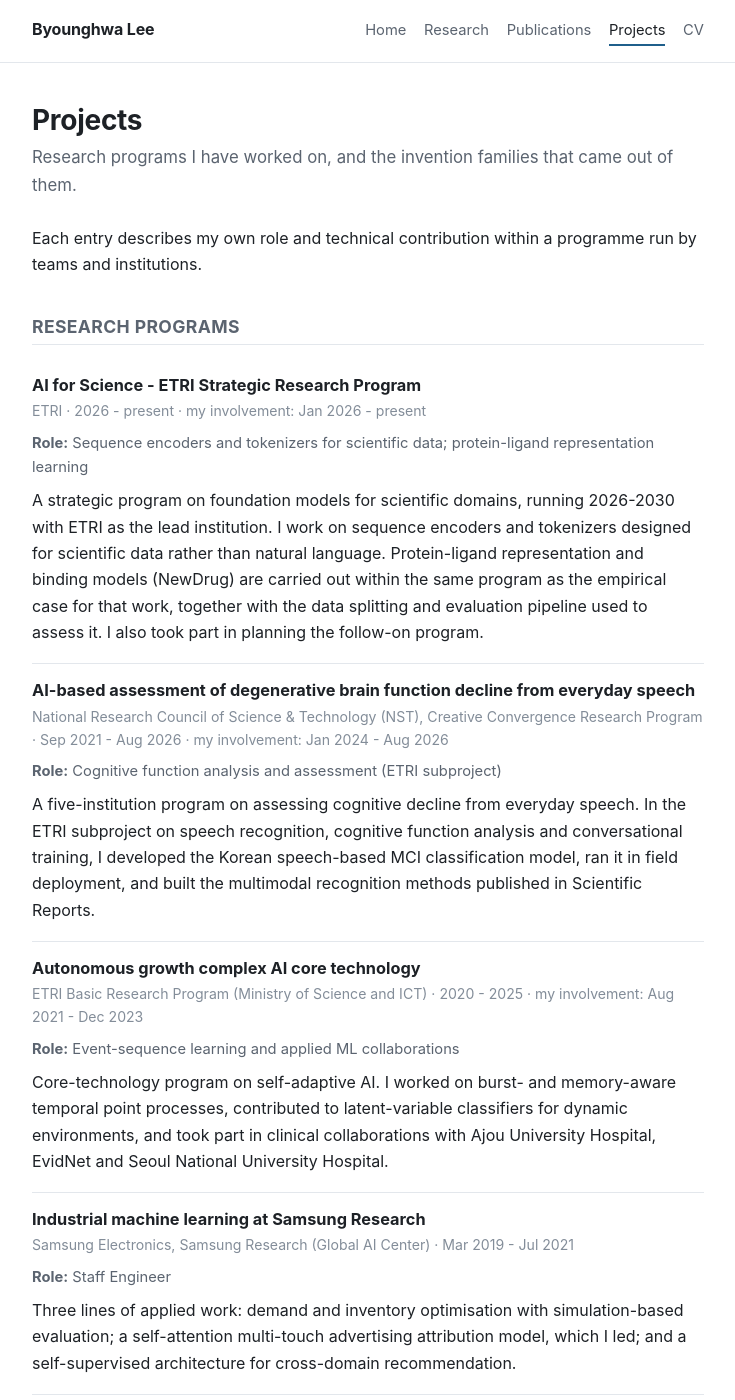
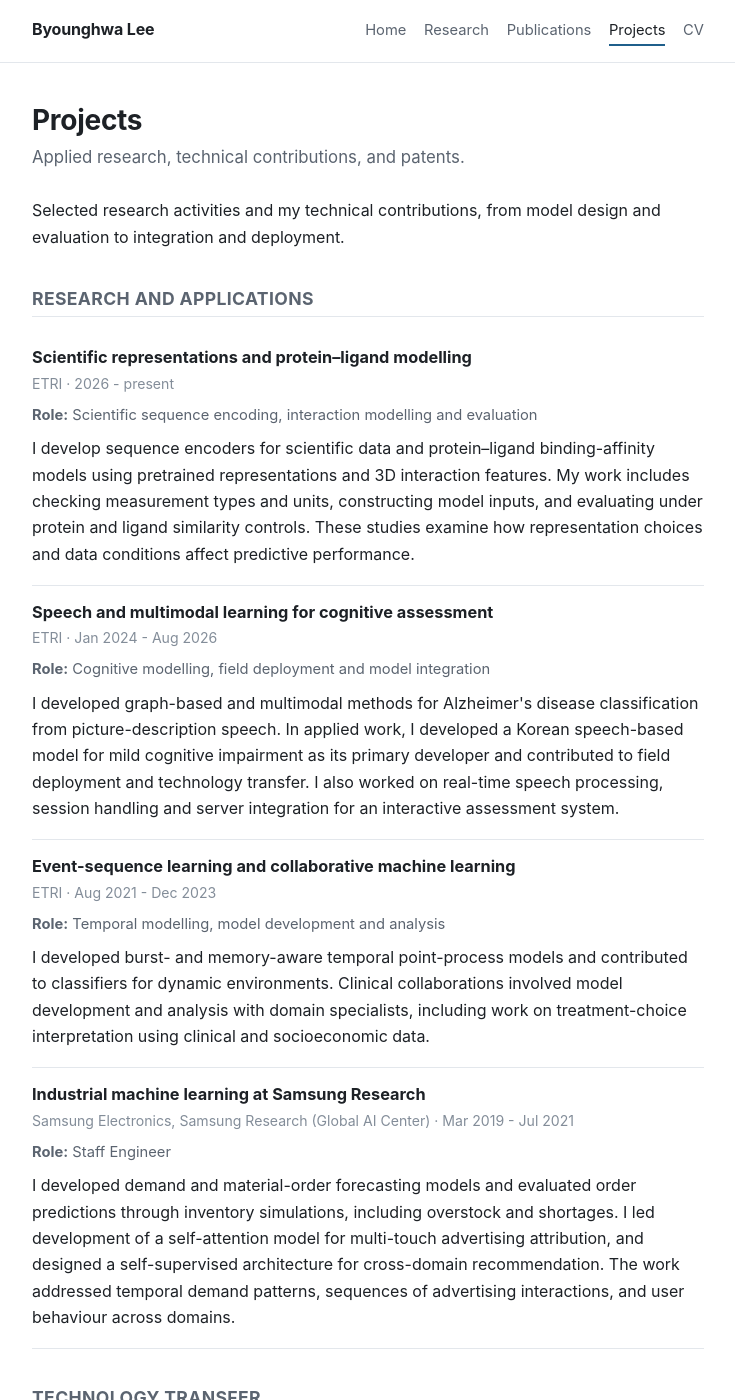
Before and after one commit to bh0903lee/bh0903lee.github.io, a Jekyll site: the page built from projects.md, in a window 1280 px wide and 1400 px high. Shown: the whole window, without its empty margins (272-1007 px from the left). Built offline with Jekyll 4.4.1, drawn with Linux system fonts in a browser that asks for light colours; some of the changed text lies outside the part shown.

Commit message:
Clarify research narrative, industrial experience, and scientific modelling direction

```diff
--- a/_config.yml
+++ b/_config.yml
@@ -6,7 +6,7 @@
 description: >-
   Byounghwa Lee is a Senior Researcher at ETRI. His research connects complex
   systems with machine learning: multimodal cognitive assessment, temporal
-  point processes, bursty dynamics, and complex networks.
+  point processes, bursty dynamics, complex networks, and scientific representations.
 url: "https://bh0903lee.github.io"
 baseurl: ""
 lang: en
--- a/_data/projects.yml
+++ b/_data/projects.yml
@@ -1,46 +1,44 @@
-# Research programs and industrial projects. Described at the level of role and
-# technical contribution; budgets and internal project numbers are not listed.
+# Research areas and industrial applications, described through personal
+# contributions rather than formal program titles or internal identifiers.
 
-- name: "AI for Science - ETRI Strategic Research Program"
+- name: Scientific representations and protein–ligand modelling
   org: ETRI
   period: "2026 - present"
-  my_period: "Jan 2026 - present"
-  role: >-
-    Sequence encoders and tokenizers for scientific data; protein-ligand
-    representation learning
+  my_period: "2026 - present"
+  role: Scientific sequence encoding, interaction modelling and evaluation
   current: true
   description: >-
-    A strategic program on foundation models for scientific domains, running
-    2026-2030 with ETRI as the lead institution. I work on sequence encoders
-    and tokenizers designed for scientific data rather than natural language.
-    Protein-ligand representation and binding models (NewDrug) are carried out
-    within the same program as the empirical case for that work, together with
-    the data splitting and evaluation pipeline used to assess it. I also took
-    part in planning the follow-on program.
+    I develop sequence encoders for scientific data and protein–ligand
+    binding-affinity models using pretrained representations and 3D interaction
+    features. My work includes checking measurement types and units, constructing
+    model inputs, and evaluating under protein and ligand similarity controls.
+    These studies examine how representation choices and data conditions affect
+    predictive performance.
 
-- name: "AI-based assessment of degenerative brain function decline from everyday speech"
-  org: "National Research Council of Science & Technology (NST), Creative Convergence Research Program"
-  period: "Sep 2021 - Aug 2026"
+- name: Speech and multimodal learning for cognitive assessment
+  org: ETRI
+  period: "Jan 2024 - Aug 2026"
   my_period: "Jan 2024 - Aug 2026"
-  role: "Cognitive function analysis and assessment (ETRI subproject)"
+  role: Cognitive modelling, field deployment and model integration
   description: >-
-    A five-institution program on assessing cognitive decline from everyday
-    speech. In the ETRI subproject on speech recognition, cognitive function
-    analysis and conversational training, I developed the Korean speech-based
-    MCI classification model, ran it in field deployment, and built the
-    multimodal recognition methods published in Scientific Reports.
+    I developed graph-based and multimodal methods for Alzheimer's disease
+    classification from picture-description speech. In applied work, I developed
+    a Korean speech-based model for mild cognitive impairment as its primary
+    developer and contributed to field deployment and technology transfer. I also
+    worked on real-time speech processing, session handling and server
+    integration for an interactive assessment system.
 
-- name: "Autonomous growth complex AI core technology"
-  org: "ETRI Basic Research Program (Ministry of Science and ICT)"
-  period: "2020 - 2025"
+- name: Event-sequence learning and collaborative machine learning
+  org: ETRI
+  period: "Aug 2021 - Dec 2023"
   my_period: "Aug 2021 - Dec 2023"
-  role: Event-sequence learning and applied ML collaborations
+  role: Temporal modelling, model development and analysis
   description: >-
-    Core-technology program on self-adaptive AI. I worked on burst- and
-    memory-aware temporal point processes, contributed to latent-variable
-    classifiers for dynamic environments, and took part in clinical
-    collaborations with Ajou University Hospital, EvidNet and Seoul National
-    University Hospital.
+    I developed burst- and memory-aware temporal point-process models and
+    contributed to classifiers for dynamic environments. Clinical collaborations
+    involved model development and analysis with domain specialists, including
+    work on treatment-choice interpretation using clinical and socioeconomic
+    data.
 
 - name: Industrial machine learning at Samsung Research
   org: "Samsung Electronics, Samsung Research (Global AI Center)"
@@ -48,7 +46,10 @@
   my_period: "Mar 2019 - Jul 2021"
   role: Staff Engineer
   description: >-
-    Three lines of applied work: demand and inventory optimisation with
-    simulation-based evaluation; a self-attention multi-touch advertising
-    attribution model, which I led; and a self-supervised architecture for
-    cross-domain recommendation.
+    I developed demand and material-order forecasting models and evaluated
+    order predictions through inventory simulations, including overstock and
+    shortages. I led development of a self-attention model for
+    multi-touch advertising attribution, and designed a self-supervised
+    architecture for cross-domain recommendation. The work addressed temporal
+    demand patterns, sequences of advertising interactions, and user behaviour
+    across domains.
--- a/projects.md
+++ b/projects.md
@@ -1,15 +1,15 @@
 ---
 layout: page
 title: Projects
-subtitle: Research programs I have worked on, and the invention families that came out of them.
+subtitle: Applied research, technical contributions, and patents.
 permalink: /projects/
-description: Research programs and patents of Byounghwa Lee at ETRI and Samsung Research.
+description: Applied research and patents of Byounghwa Lee at ETRI and Samsung Research.
 ---
 
-Each entry describes my own role and technical contribution within a programme
-run by teams and institutions.
+Selected research activities and my technical contributions, from model design
+and evaluation to integration and deployment.
 
-## Research programs
+## Research and applications
 
 {% for pr in site.data.projects %}
 <div class="card">
@@ -27,8 +27,8 @@
   <p class="card-meta">ETRI &middot; 2025</p>
   <p class="card-role"><strong>Role:</strong> Lead developer</p>
   <p>
-    The classification model I developed for Korean spontaneous speech was
-    transferred out of ETRI following field deployment.
+    I developed the Korean speech-based classification model and contributed
+    to its field deployment and technology transfer.
   </p>
 </div>
 
--- a/research.md
+++ b/research.md
@@ -1,35 +1,27 @@
 ---
 layout: page
 title: Research
-subtitle: Multimodal learning, temporal dynamics, and complex networks.
+subtitle: Temporal and relational structure in complex data.
 permalink: /research/
-description: Published research by Byounghwa Lee on multimodal cognitive assessment, bursty dynamics and temporal point processes, and urban networks.
+description: Research by Byounghwa Lee on multimodal cognitive assessment, temporal dynamics, complex networks, industrial machine learning, and scientific representations.
 ---
 
-I study how relationships in data inform models of complex systems and machine
-learning. My published work connects images, language and speech for cognitive
-assessment; models burstiness and memory in event sequences; and relates
-network structure to the characteristics of cities.
+I use temporal and relational structure to model complex data. My work spans
+statistical physics, industrial machine learning and multimodal cognitive
+assessment. I currently apply this approach to scientific sequence modelling
+and protein–ligand binding-affinity prediction.
 
 ## Research themes
 
 <div class="theme">
   <h3>1. Multimodal learning for cognitive assessment</h3>
   <p>
-    Picture-description speech contains information about both what a person
-    says and how their description relates to the scene. My two 2025 papers in
-    <em>Scientific Reports</em> use this relationship for Alzheimer's disease
-    classification on the ADReSSo benchmark. I am the first and corresponding
-    author of both papers.
-  </p>
-  <p>
-    The January paper uses a vision-language model to connect picture regions and
-    spoken sentences in a similarity-weighted bipartite graph. A graph neural
-    network learns from these connections, and ablation studies examine the
-    contribution of image–text relationships. The August paper extends this
-    approach by combining the graph representation with text and audio
-    encoders through co-attention. It analyses the contribution of each
-    modality and how linguistic and acoustic cues complement one another.
+    I study how picture-description speech reflects cognitive function by
+    connecting what people say with the visual scene they describe. I developed
+    graph models of image–sentence relationships and combined them with text
+    and audio representations through co-attention. This work examines how
+    visual, linguistic and acoustic cues contribute to Alzheimer's disease
+    classification on the ADReSSo benchmark.
   </p>
   {% include research-papers.html keys="P01,P02" %}
 </div>
@@ -37,22 +29,12 @@
 <div class="theme">
   <h3>2. Bursty dynamics and temporal point processes</h3>
   <p>
-    Events in complex systems often cluster in time, with long inactive periods
-    between bursts. My work studies both the distribution of inter-event times
-    and the correlations between successive intervals, connecting statistical
-    physics with event-sequence prediction.
-  </p>
-  <p>
-    The hierarchical burst model (<em>Physical Review E</em>, 2018) provides a
-    generative mechanism for inter-event times, autocorrelation and burst sizes.
-    In collaborative work on a copula-based algorithm
-    (<em>Physical Review E</em>, 2019), we generated sequences with a prescribed
-    inter-event time distribution and memory coefficient. The Burst and
-    Memory-aware Transformer (<em>Frontiers in Computational Neuroscience</em>,
-    2023) brings burstiness and memory statistics into a neural temporal point
-    process, improving event-time prediction for temporally heterogeneous data.
-    I am the first author of the hierarchical burst model and the first and
-    corresponding author of the Transformer paper.
+    Events in complex systems often cluster in time. I developed a hierarchical
+    model of bursty dynamics and contributed to a copula-based method for
+    controlling inter-event time distributions and memory. Building on this
+    work, I incorporated burstiness and memory statistics into a Transformer
+    for event-time prediction, linking statistical descriptions of temporal
+    heterogeneity with neural sequence models.
   </p>
   {% include research-papers.html keys="P03,P08,P07" %}
 </div>
@@ -60,38 +42,54 @@
 <div class="theme">
   <h3>3. Complex networks and urban structure</h3>
   <p>
-    My first-author paper in <em>Physica A</em> (2018) analyses street networks
-    in 22 Korean cities. It examines centrality, planning regularity and
-    population–road-length scaling, relating network structure to demographic
-    and economic information. This work provides the network-science foundation
-    for my broader interest in relational data and graph-based models.
+    I analysed street networks in 22 Korean cities to examine how urban
+    structure relates to demographic and economic characteristics. Using
+    centrality measures, planning regularity and population–road-length
+    scaling, I related differences in network topology to the characteristics
+    of each city.
   </p>
   {% include research-papers.html keys="P09" %}
 </div>
 
-## Collaborative publications
+## Industrial machine learning
 
-I have also co-authored work on explainable models of prostate-cancer treatment
-decisions, predictive-coding learning for incremental, long-tailed and few-shot
-recognition, and latent-variable classifiers that accommodate newly arriving
-features in dynamic environments.
+At Samsung Research, I developed demand and material-order forecasting models
+and evaluated order predictions through inventory simulations, including
+overstock and shortages. I led the development of a self-attention
+model for multi-touch advertising attribution and designed a self-supervised
+architecture for cross-domain recommendation. These applications involved
+modelling demand over time, sequences of advertising interactions, and user
+behaviour across domains.
+
+## Collaboration and deployment
+
+In clinical collaborations, I developed models and analysed treatment choices
+with domain specialists. Other collaborations explored predictive coding for
+recognition with limited or imbalanced data and classifiers that accommodate
+new features.
+
+I also developed a Korean speech-based model for mild cognitive impairment
+and contributed to field deployment and technology transfer. For an interactive
+assessment system, I worked on real-time speech processing and model–server
+integration.
 
 {% include research-papers.html keys="P05,P06,P04" %}
 
-## Ongoing work
+## Current work and direction
 
-I am extending these interests to scientific sequence encoders and
-protein–ligand representation learning through ETRI's AI for Science program.
-Other ongoing work explores constrained graph generation and temporal
-point-process modelling. These directions are work in progress.
+I am developing scientific sequence encoders and protein–ligand binding-affinity
+models using pretrained representations and three-dimensional interaction
+features. I examine measurement types and units, dataset splits, and molecular
+similarity to distinguish modelling gains from evaluation effects.
+
+My next direction is to turn these models into research tools with defined
+inputs, reproducible evaluation and researcher review. I also continue to
+explore temporal point processes and constrained graph generation.
 
 ## Background
 
-Ph.D. at POSTECH in statistical physics and complex systems, under Woo-Sung Jung
-and Hang-Hyun Jo; thesis *Generative Model and Method for Correlated Bursty
-Dynamics*. Before joining ETRI, two and a half years at Samsung Research on
-industrial machine learning: demand and inventory optimisation, advertising
-attribution, and cross-domain recommendation.
+Ph.D. in physics at POSTECH, advised by Woo-Sung Jung and Hang-Hyun Jo;
+thesis *Generative Model and Method for Correlated Bursty Dynamics*.
 
 See also: [Publications]({{ '/publications/' | relative_url }}) &middot;
 [Projects and patents]({{ '/projects/' | relative_url }})
```
Also changed, not shown: index.md (+14 -37 lines).
